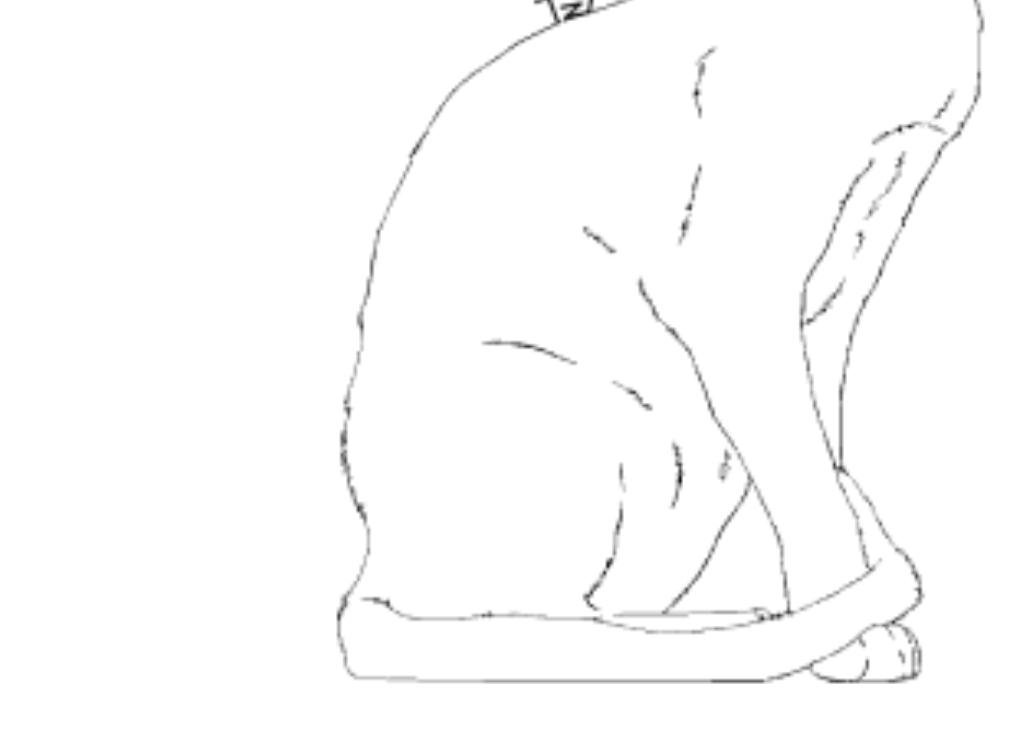
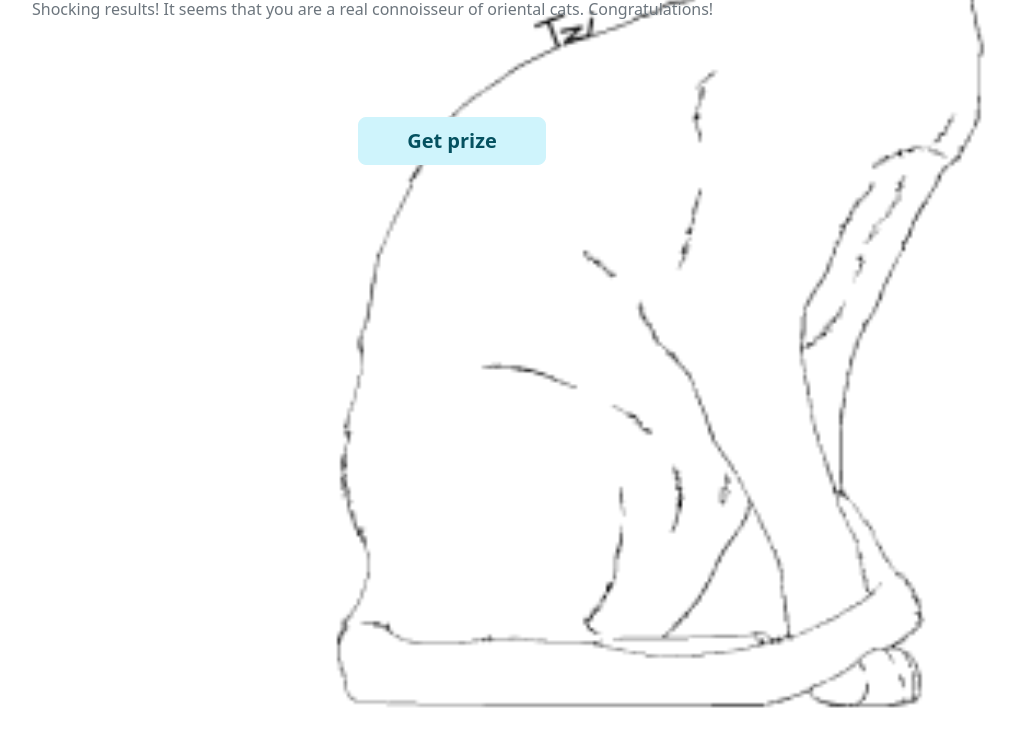
Before and after one commit to Nevadyaasha/catquiz, a plain HTML site: page results.html in a window 1280 px wide. Shown: the part 91-824 px from the top of the page, without its empty margins (188-1204 px from the left). Before the commit the page ends 800 px from the top, so only its background shows below. Drawn offline with Linux system fonts and the light colour scheme.

Commit message:
review fixes

```diff
--- a/results.css
+++ b/results.css
@@ -48,6 +48,10 @@ h1 {
     display: none;
 }
 
+.result_visible {
+    display: revert;
+}
+
 @media (min-width: 300px) {
     h1 {
         width: 300px;
--- a/results.html
+++ b/results.html
@@ -10,7 +10,7 @@
 </head>
 
 <body class="result1background">
-    <section class="result1">
+    <section class="result1 result_visible">
         <h1 class="mx-auto mt-4 mb-3 text-start">Your score:
         </h1>
         <p class="mx-auto text-secondary text-start pb-5 mb-0">Shocking results! It seems that you are a real
@@ -21,7 +21,7 @@
         </div>
     </section>
 
-    <section class="result2">
+    <section class="result2 ">
         <h1 class="mx-auto mt-4 mb-3 text-start">Your score:
         </h1>
         <p class="mx-auto text-secondary text-start pb-5 mb-0">Well... At least now you know more about oriental cats. Hope you had fun!</p>
```
